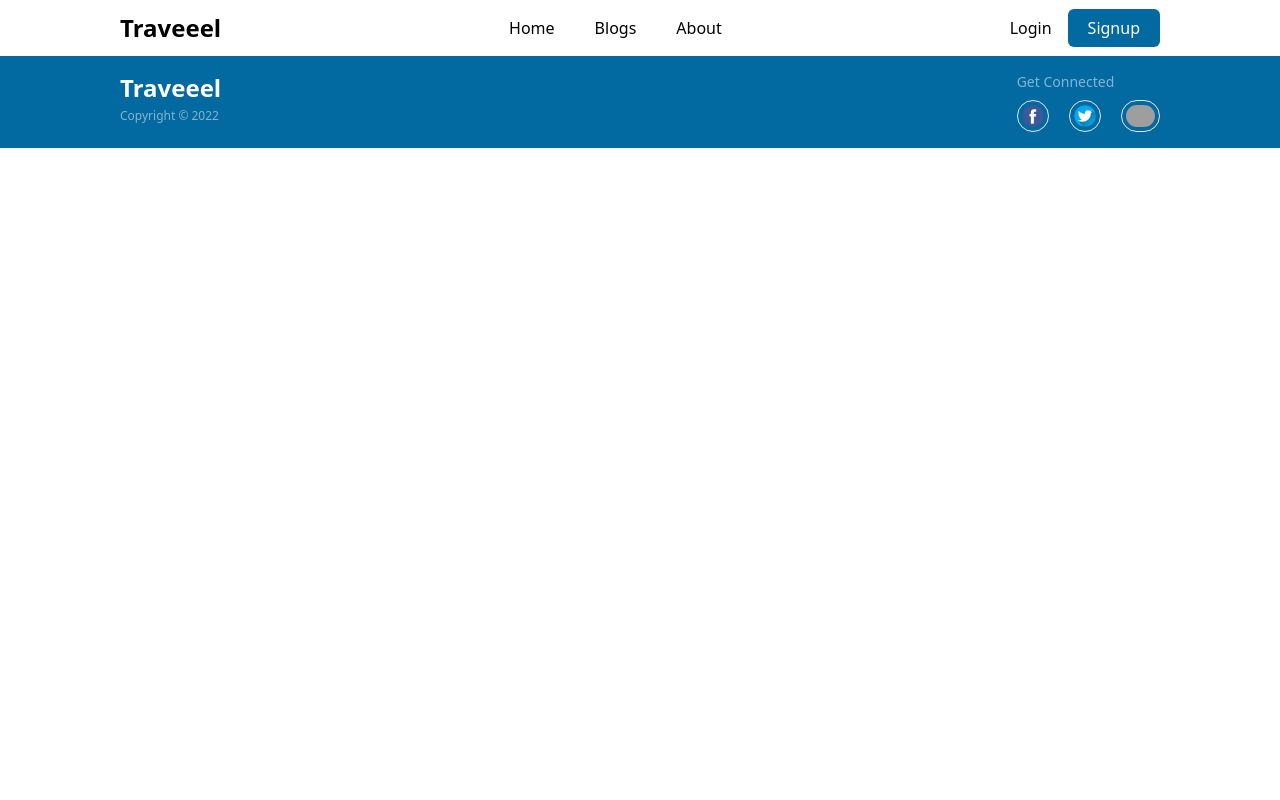
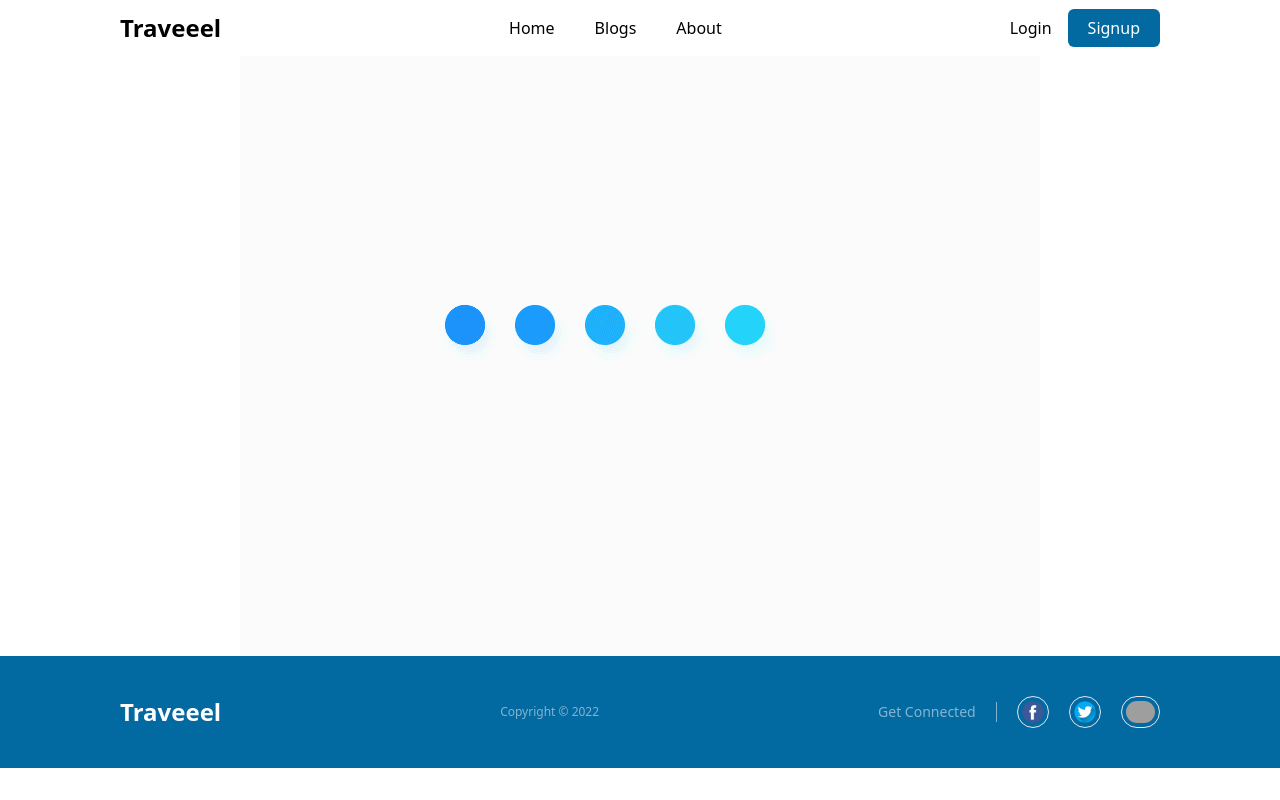
Before and after one commit to sajeeb-me/traveeel, a React (Create React App) app: page /loading in a window 1280 px wide. Built offline with nearby package versions, Linux system fonts and the light colour scheme; no server answers; grey boxes are pictures that could not be loaded; what tw-elements would draw is missing.

Commit message:
loading page

```diff
--- a/src/App.js
+++ b/src/App.js
@@ -4,6 +4,7 @@ import About from './Pages/About/About';
 import Blogs from './Pages/Blogs/Blogs';
 import Checkout from './Pages/Home/Checkout/Checkout';
 import Home from './Pages/Home/Home/Home';
+import Loading from './Pages/Loading/Loading';
 import Login from './Pages/Login/Login';
 import Footer from './Pages/Shares/Footer/Footer';
 import Header from './Pages/Shares/Header/Header';
@@ -21,6 +22,7 @@ function App() {
         <Route path='/checkout' element={<Checkout />} />
         <Route path='/login' element={<Login />} />
         <Route path='/signup' element={<Signup />} />
+        <Route path='/loading' element={<Loading />} />
       </Routes>
       <Footer />
     </div>
--- /dev/null
+++ b/src/Pages/Loading/Loading.js
@@ -0,0 +1,14 @@
+import React from 'react';
+import LoadingImg from '../../images/loading.gif'
+
+const Loading = () => {
+    return (
+        <div className='flex justify-center'>
+            <section>
+                <img src={LoadingImg} alt="" />
+            </section>
+        </div>
+    );
+};
+
+export default Loading;
--- a/src/Pages/Shares/Footer/Footer.js
+++ b/src/Pages/Shares/Footer/Footer.js
@@ -6,14 +6,13 @@ import GitIcon from '../../..//icons/github.png'
 
 const Footer = () => {
     return (
-        <div className='bg-sky-700 py-4 px-5 md:px-[120px] text-white flex justify-between text-left'>
-            <section>
-                <Link to='/' className='text-2xl font-semibold'><p>Traveeel</p></Link>
-                <p className='text-xs opacity-50 font-thin mt-1'>Copyright &copy; 2022</p>
-            </section>
-            <section>
-                <h3 className=' mb-2 text-sm opacity-50'>Get Connected</h3>
-                <div className='flex gap-5'>
+        <div className='bg-sky-700 py-8 px-5 md:px-[120px] text-white flex flex-wrap justify-between items-center'>
+            <Link to='/' className='text-2xl font-semibold'><p>Traveeel</p></Link>
+            <p className='text-xs opacity-50 font-thin'>Copyright &copy; 2022</p>
+            <section className='flex items-center gap-5'>
+                <h3 className='text-sm opacity-50'>Get Connected</h3>
+                <div className='h-5 w-[1px] bg-white opacity-50'></div>
+                <div className='flex gap-5 py-2'>
                     <button><img className='h-8 border rounded-full p-1' src={FacebookIcon} alt="" /></button>
                     <button><img className='h-8 border rounded-full p-1' src={TwitterIcon} alt="" /></button>
                     <button><img className='h-8 border rounded-full p-1' src={GitIcon} alt="" /></button>
--- a/src/Pages/Shares/Header/Header.js
+++ b/src/Pages/Shares/Header/Header.js
@@ -1,8 +1,12 @@
+import { signOut } from 'firebase/auth';
 import React from 'react';
+import { useAuthState } from 'react-firebase-hooks/auth';
 import { Link } from 'react-router-dom';
+import auth from '../../../firebase.init';
 import CustomLink from '../CustomLink/CustomLink';
 
 const Header = () => {
+    const [user, loading, error] = useAuthState(auth);
     return (
         <nav className='flex justify-between items-center px-5 md:px-[120px] py-3 sticky top-0 bg-white z-10'>
             <Link to='/' className='text-2xl font-semibold hidden md:block'><p>Traveeel</p></Link>
@@ -12,10 +16,15 @@ const Header = () => {
                 <CustomLink className='hover:text-sky-700 py-1' to='/blogs'>Blogs</CustomLink>
                 <CustomLink className='hover:text-sky-700 py-1' to='/about'>About</CustomLink>
             </div>
-            <div className='flex gap-4'>
-                <CustomLink className='hover:text-sky-700 py-1' to='/login'>Login</CustomLink>
-                <CustomLink className=' bg-sky-700 py-2 px-5 text-white rounded-md hover:bg-sky-800 duration-200 ease-in' to='/signup'>Signup</CustomLink>
-            </div>
+            {
+                user ?
+                    <button onClick={() => signOut(auth)} className=' bg-sky-700 py-2 px-5 text-white rounded-md hover:bg-sky-800 duration-200 ease-in'>Sign out</button>
+                    :
+                    <div className='flex gap-4'>
+                        <CustomLink className='hover:text-sky-700 py-1' to='/login'>Login</CustomLink>
+                        <CustomLink className=' bg-sky-700 py-2 px-5 text-white rounded-md hover:bg-sky-800 duration-200 ease-in' to='/signup'>Signup</CustomLink>
+                    </div>
+            }
         </nav>
     );
 };
--- a/src/Pages/Signup/Signup.js
+++ b/src/Pages/Signup/Signup.js
@@ -6,6 +6,7 @@ import { useCreateUserWithEmailAndPassword } from 'react-firebase-hooks/auth';
 import auth from '../../firebase.init';
 import { ToastContainer, toast } from 'react-toastify';
 import 'react-toastify/dist/ReactToastify.css';
+import Loading from '../Loading/Loading';
 
 const Signup = () => {
     const navigate = useNavigate();
@@ -57,14 +58,14 @@ const Signup = () => {
         createUser,
         createLoading,
         createError,
-    ] = useCreateUserWithEmailAndPassword(auth);
+    ] = useCreateUserWithEmailAndPassword(auth, { sendEmailVerification: true });
 
 
     if (createUser) {
         navigate('/')
     }
     if (createLoading) {
-        console.log(createLoading)
+        return <Loading />
     }
 
     const handleSubmit = event => {
@@ -88,7 +89,7 @@ const Signup = () => {
 
     return (
         <div>
-            <section className='grid grid-cols-1 md:grid-cols-2 px-4 md:px-[120px] my-10'>
+            <section className='grid grid-cols-1 md:grid-cols-2 px-4 md:px-[150px] my-10'>
                 <div className='hidden md:block'>
                     <img className='w-full h-[600px] rounded-l-3xl' src={SignupImage} alt="" />
                 </div>
--- a/src/Pages/SocialMidea/SocialMidea.js
+++ b/src/Pages/SocialMidea/SocialMidea.js
@@ -1,8 +1,12 @@
 import React from 'react';
 import GoogleIcon from '../../icons/google.png'
 import FacebookIcon from '../../icons/facebook.png'
+import { useSignInWithFacebook, useSignInWithGoogle } from 'react-firebase-hooks/auth';
+import auth from '../../firebase.init';
 
 const SocialMidea = () => {
+    const [signInWithGoogle, googleUser, googleLoading, googleError] = useSignInWithGoogle(auth);
+    const [signInWithFacebook, facebookUser, facebookLoading, facebookError] = useSignInWithFacebook(auth);
     return (
         <div>
             <section>
@@ -12,11 +16,11 @@ const SocialMidea = () => {
                     <div className='h-[1px] w-[160px] bg-white opacity-50'></div>
                 </div>
                 <div className='flex flex-col md:flex-row justify-between items-center gap-5 my-5'>
-                    <button className='flex items-center gap-2 border py-2 px-4 rounded-lg hover:bg-white hover:text-black duration-200 ease-in'>
+                    <button onClick={() => signInWithGoogle()} className='flex items-center gap-2 border py-2 px-4 rounded-lg hover:bg-white hover:text-black duration-200 ease-in'>
                         <img className='h-5' src={GoogleIcon} alt="" />
                         <p>Join with Google</p>
                     </button>
-                    <button className='flex items-center gap-2 border py-2 px-4 rounded-lg hover:bg-white hover:text-black duration-200 ease-in'>
+                    <button onClick={() => signInWithFacebook()} className='flex items-center gap-2 border py-2 px-4 rounded-lg hover:bg-white hover:text-black duration-200 ease-in'>
                         <img className='h-6' src={FacebookIcon} alt="" />
                         <p>Join with Facebook</p>
                     </button>
```
Also changed, not shown: src/images/loading.gif (added).
